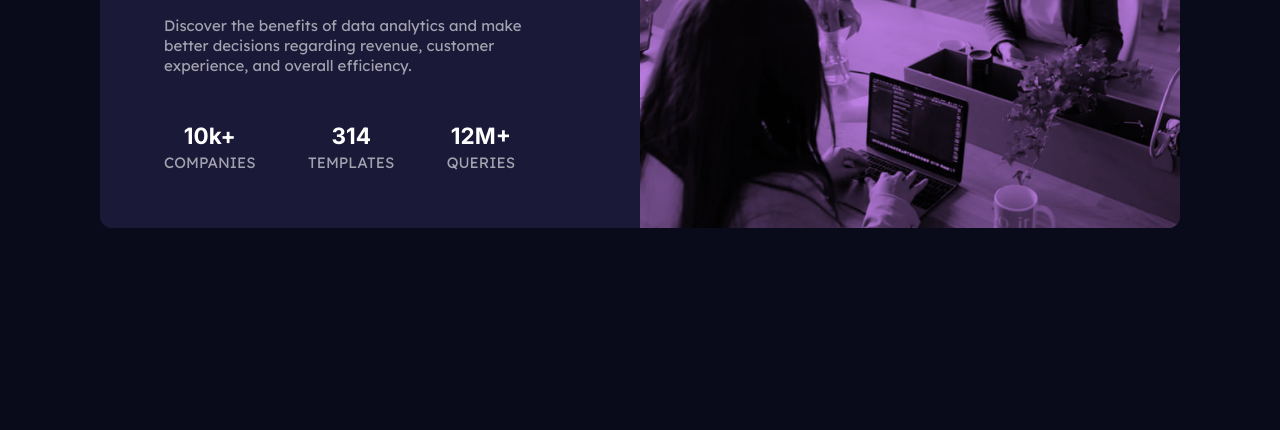
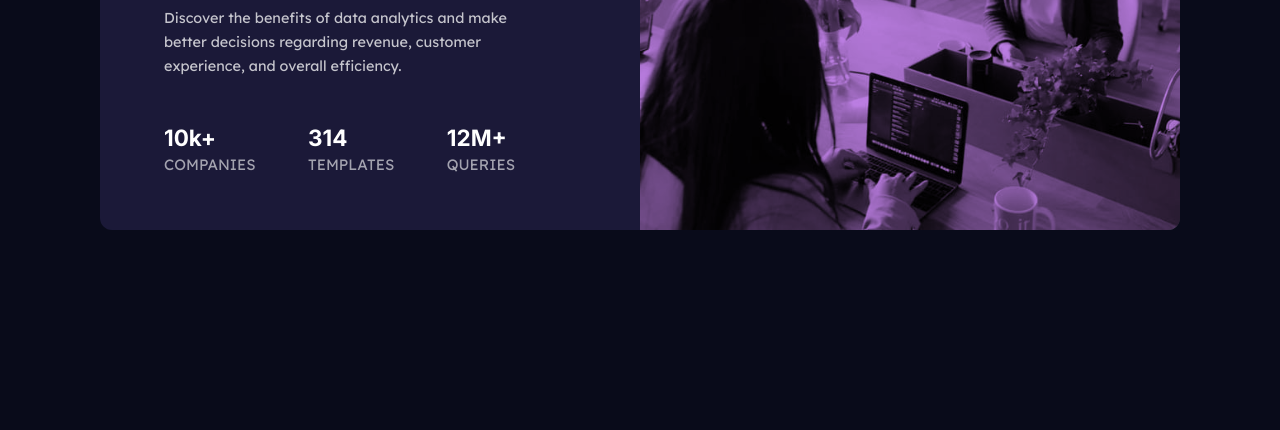
Before and after one commit to shamizen/Challenge-by-Frontend-Mentor, a plain HTML site: page index.html in a window 1280 px wide. Shown: the part 370-800 px from the top of the page. Drawn offline with Linux system fonts and the light colour scheme.

Commit message:
Fix : text-align and div.overlay

```diff
--- a/index.html
+++ b/index.html
@@ -8,18 +8,18 @@
     <link rel="icon" type="image/png" sizes="32x32" href="./images/favicon-32x32.png" />
     <link rel="stylesheet" href="style.css" />
 
-    <title>Frontend Mentor | Stats preview card component</title>
+    <title>Stats preview card component</title>
   </head>
 
   <body>
     <div class="container">
       <div class="img-holder">
         <picture>
-          <source srcset="./images/image-header-mobile.jpg" />
+          <source media="(min-width: 320px)" srcset="./images/image-header-mobile.jpg" />
           <source media="(min-width: 1200px)" srcset="./images/image-header-desktop.jpg" />
           <img src="./images/image-header-mobile.jpg" alt="Meeting image" />
-          <div class="overlay"></div>
         </picture>
+        <div class="overlay"></div>
       </div>
 
       <div class="text-box">
--- a/style.css
+++ b/style.css
@@ -25,16 +25,19 @@ body {
   justify-content: center;
   align-items: center;
   min-width: 375px;
+  min-height: 100vh;
 }
 
 .container {
   background-color: var(--card-background);
+  display: flex;
+  flex-direction: column;
   min-width: 327px;
   max-width: 654px;
   width: 60vw;
   overflow: hidden;
-  margin: 3rem 0rem;
   border-radius: 0.75rem;
+  margin: 3rem 0;
 }
 
 h1 {
@@ -52,7 +55,6 @@ h2 {
 p {
   font-family: var(--ff-lexend-deca);
   font-weight: 400;
-  color: var(--stat-headings);
 }
 
 .img-holder {
@@ -93,12 +95,12 @@ img {
 }
 
 .paragraph {
+  color: var(--main-paragraph);
   margin-bottom: 3rem;
 }
 
 .stats-data {
   margin-bottom: 1.5rem;
-  text-align: center;
 }
 
 .stats-data .data {
@@ -107,6 +109,7 @@ img {
 
 .stats-data .text {
   text-transform: uppercase;
+  color: var(--stat-headings);
 }
 
 @media (min-width: 1200px) {
@@ -122,12 +125,17 @@ img {
     display: flex;
     flex-direction: row-reverse;
     min-width: 1080px;
-    width: 75vw;
+    min-height: 400px;
+  }
+
+  .heading {
+    margin-bottom: 1.5rem;
   }
 
   .paragraph {
     width: 90%;
-    line-height: 1.25rem;
+    font-size: 0.9rem;
+    line-height: 1.5rem;
   }
 
   .stats-box {
```
Also changed, not shown: design/Screenshot_2021-06-24 Frontend Mentor Stats preview card component.png (deleted).
